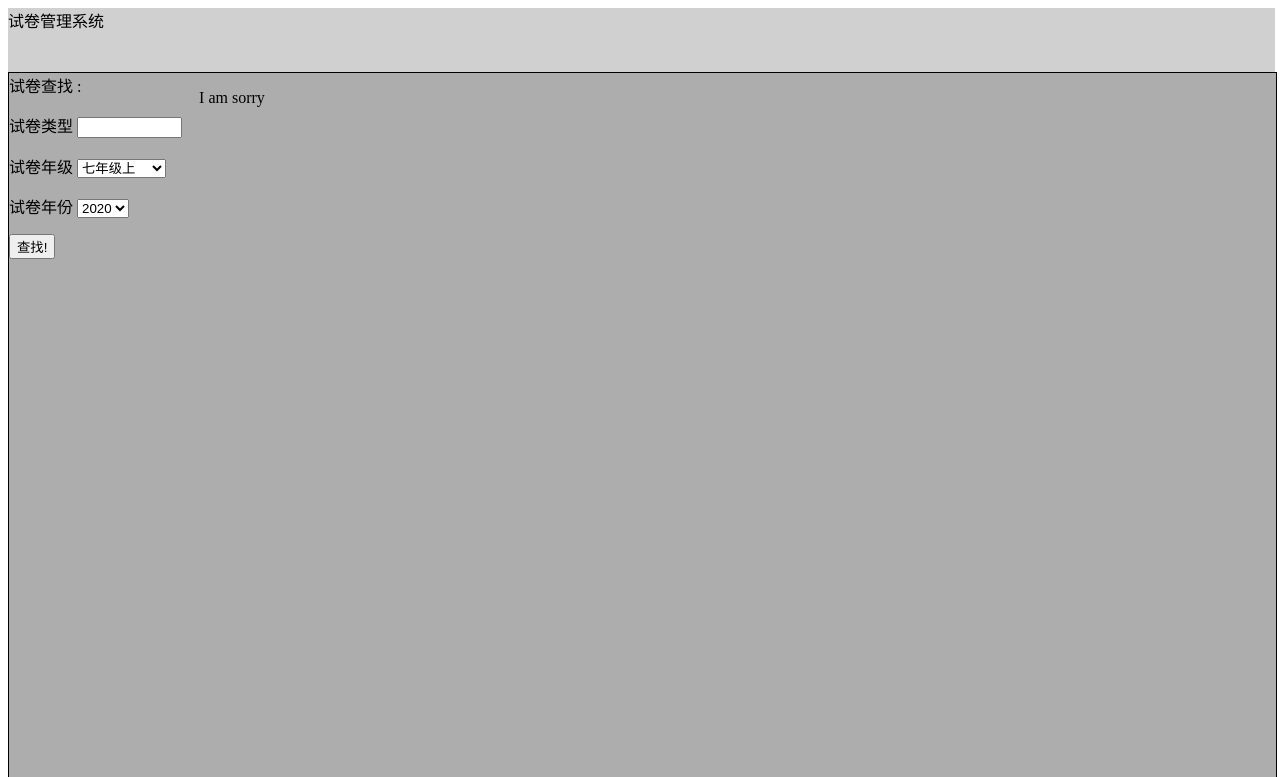
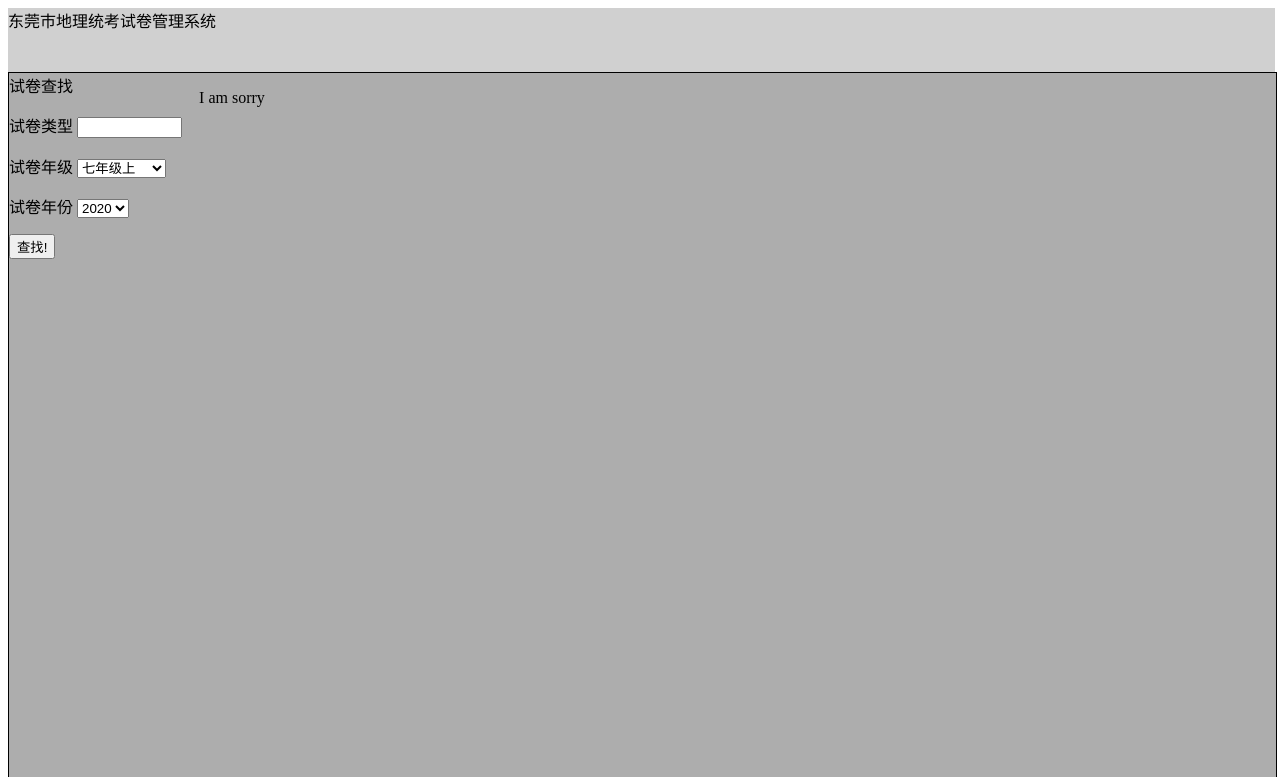
Before and after one commit to wenheping/exam, a Django app: page /paper/ in a window 1280 px wide. Shown: the top 777 px of the page. Run offline with Django 3.2, Linux system fonts and the light colour scheme.

Commit message:
update homepage

```diff
--- a/paper/templates/home.html
+++ b/paper/templates/home.html
@@ -8,11 +8,11 @@
 
   <body>
     <div id="header">
-      试卷管理系统
+      东莞市地理统考试卷管理系统
     </div>
     <div id="content">
       <div id="left">
-       试卷查找 :
+       试卷查找
        <form action="/paper/search" method="get">
         <p> 试卷类型   <input type="text" name="q" size="10" /></p>
         <p> 试卷年级
```
